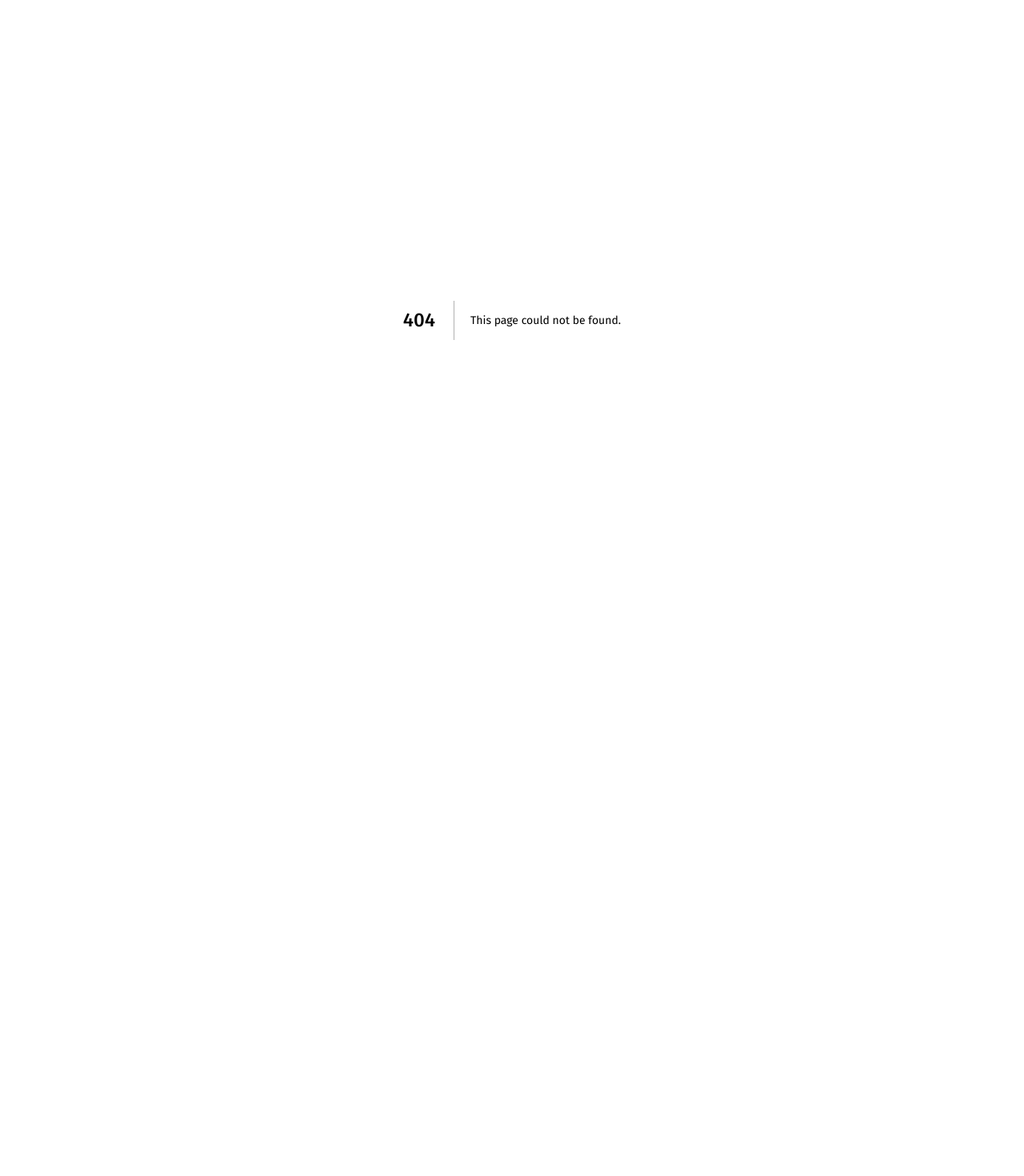
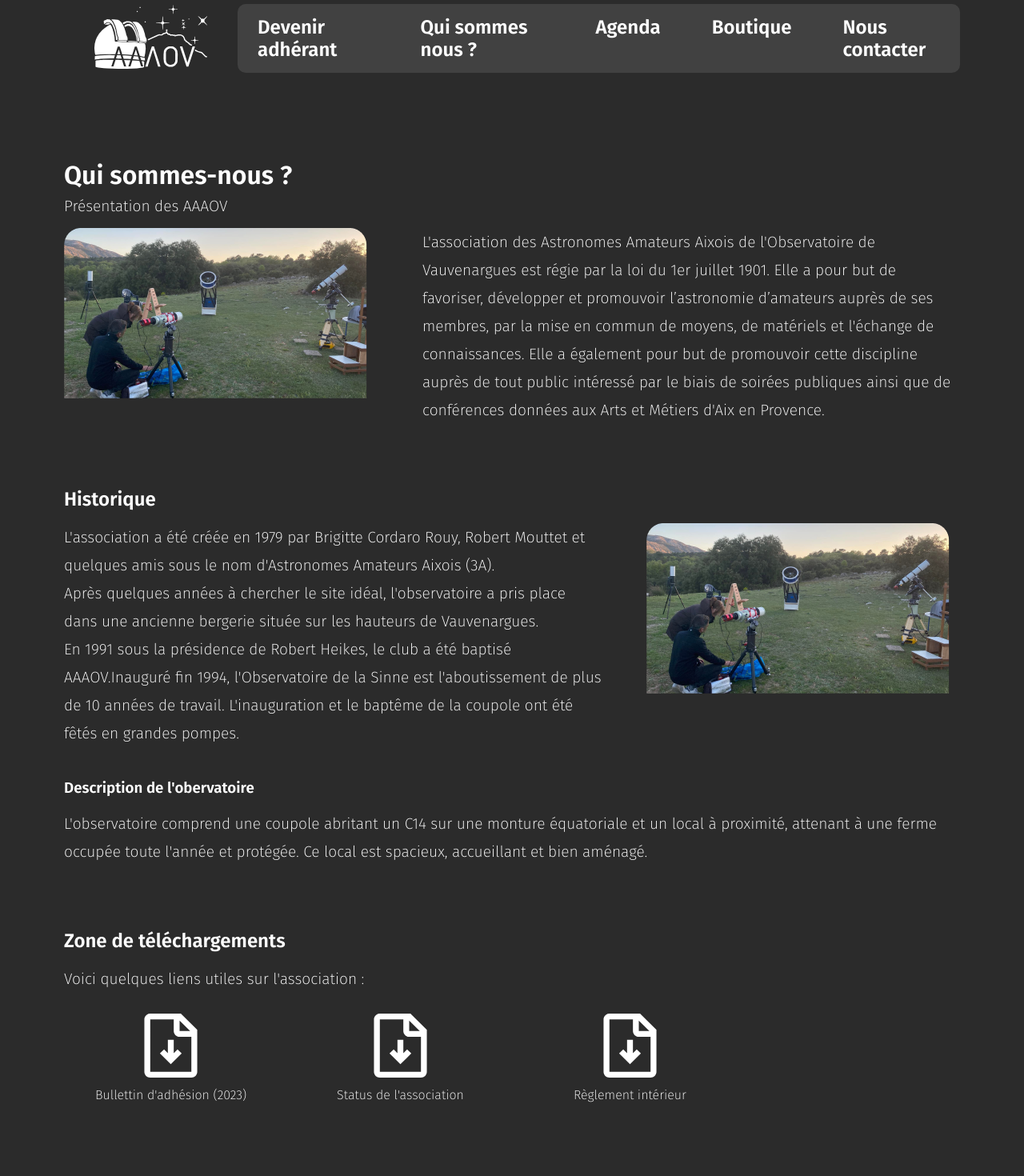
Before and after one commit to EloxFire/AAAOV, a Next.js app: page /qui-sommes-nous in a window 1280 px wide. Before the commit this address had no page. Shown: the top 1470 px of the page at 80% size. Before the commit the page ends 800 px from the top, so only its background shows below. Built offline with nearby package versions, Linux system fonts and the light colour scheme.

Commit message:
Added about page

```diff
--- a/src/pages/index.tsx
+++ b/src/pages/index.tsx
@@ -37,7 +37,6 @@ export default function Home() {
         <HomeCta label="Qui sommes nous ?" href='/qui-sommes-nous' />
         <HomeCta label="Agenda" href='/agenda' />
         <HomeCta label="Boutique" href='/boutique' />
-        <HomeCta label="Téléchargements" href='/telechargements' />
         <HomeCta label="Nous contacter" href='/contact' />
       </div>
       <div className={homeStyles.carrousselContainer}>
--- /dev/null
+++ b/src/pages/qui-sommes-nous.tsx
@@ -0,0 +1,62 @@
+import React from 'react'
+import AAAOV_LOGO from '/public/images/AAAOV_logo.svg'
+import Navbar from '../components/Navbar'
+import aboutStyles from '../styles/pages/About.module.scss'
+import Footer from '../components/Footer'
+import File from '../components/File'
+import members_nights from '/public/images/thumbnails/members_nights.png'
+import Image from 'next/image'
+
+export default function About() {
+  return (
+    <>
+      <Navbar logo={AAAOV_LOGO} links={[
+        { label: 'Devenir adhérant', href: '/rejoindre' },
+        { label: 'Qui sommes nous ?', href: '/qui-sommes-nous' },
+        { label: 'Agenda', href: '/' },
+        { label: 'Boutique', href: '/' },
+        { label: 'Nous contacter', href: '/' }
+      ]} />
+      <div className={aboutStyles.about}>
+        <h1>Qui sommes-nous ?</h1>
+        <p className={aboutStyles.subtitle}>Présentation des AAAOV</p>
+        <div style={{ display: 'flex', flexDirection: 'row', justifyContent: 'space-between' }}>
+          <div style={{ width: '35%' }}>
+            <Image alt='Membre initiaux des AAAOV' src={members_nights} className={aboutStyles.image} />
+          </div>
+          <div style={{ width: '60%' }}>
+            <p className={aboutStyles.text}>L&apos;association des Astronomes Amateurs Aixois de l&apos;Observatoire de Vauvenargues est régie par la loi du 1er juillet 1901. Elle a pour but de favoriser, développer et promouvoir l’astronomie d’amateurs auprès de ses membres, par la mise en commun de moyens, de matériels et l&apos;échange de connaissances. Elle a également pour but de promouvoir cette discipline auprès de tout public intéressé par le biais de soirées publiques ainsi que de conférences données aux Arts et Métiers d&apos;Aix en Provence.</p>
+          </div>
+        </div>
+
+        <div className={aboutStyles.contentContainer}>
+          <h2 className={aboutStyles.contentHeader}>Historique</h2>
+          <div style={{ display: 'flex', flexDirection: 'row-reverse', justifyContent: 'space-between' }}>
+            <div style={{ width: '35%' }}>
+              <Image alt='Membre initiaux des AAAOV' src={members_nights} className={aboutStyles.image} />
+            </div>
+            <div style={{ width: '60%' }}>
+              <p className={aboutStyles.text}>L&apos;association a été créée en 1979 par Brigitte Cordaro Rouy, Robert Mouttet et quelques amis sous le nom d&apos;Astronomes Amateurs Aixois (3A).</p>
+              <p className={aboutStyles.text}>Après quelques années à chercher le site idéal, l&apos;observatoire a pris place dans une ancienne bergerie située sur les hauteurs de Vauvenargues.</p>
+              <p className={aboutStyles.text}>En 1991 sous la présidence de Robert Heikes, le club a été baptisé AAAOV.Inauguré fin 1994, l&apos;Observatoire de la Sinne est l&apos;aboutissement de plus de 10 années de travail. L&apos;inauguration et le baptême de la coupole ont été fêtés en grandes pompes.</p>
+            </div>
+          </div>
+          <div style={{ marginTop: '5vh' }}>
+            <h3 className={aboutStyles.contentHeader}>Description de l&apos;obervatoire</h3>
+            <p className={aboutStyles.text}>L&apos;observatoire comprend une coupole abritant un C14 sur une monture équatoriale et un local à proximité, attenant à une ferme occupée toute l&apos;année et protégée. Ce local est spacieux, accueillant et bien aménagé.</p>
+          </div>
+        </div>
+        <div className={aboutStyles.contentContainer}>
+          <h2 className={aboutStyles.contentHeader}>Zone de téléchargements</h2>
+          <p className={aboutStyles.text}>Voici quelques liens utiles sur l&apos;association :</p>
+          <div className={aboutStyles.linksDownloadContainer}>
+            <File name="Bullettin d'adhésion (2023)" url="http://www.astrosurf.com/aaaov/documents/Bulletin%20d'adh%C3%A9sion%20AAAOV.pdf" />
+            <File name="Status de l'association" url="http://www.astrosurf.com/aaaov/documents/1-Statuts%202018.pdf" />
+            <File name="Règlement intérieur" url="http://www.astrosurf.com/aaaov/documents/2-%20RI%202018-03.pdf" />
+          </div>
+        </div>
+      </div>
+      <Footer />
+    </>
+  )
+}
--- a/src/pages/rejoindre.tsx
+++ b/src/pages/rejoindre.tsx
@@ -10,7 +10,7 @@ export default function rejoindre() {
     <>
       <Navbar logo={AAAOV_LOGO} links={[
         { label: 'Devenir adhérant', href: '/rejoindre' },
-        { label: 'Qui sommes nous ?', href: '/' },
+        { label: 'Qui sommes nous ?', href: '/qui-sommes-nous' },
         { label: 'Agenda', href: '/' },
         { label: 'Boutique', href: '/' },
         { label: 'Téléchargements', href: '/' },
--- a/src/styles/globals.scss
+++ b/src/styles/globals.scss
@@ -17,6 +17,10 @@ body {
 }
 
 h1 {
+  font-weight: 600;
+}
+
+h3 {
   font-weight: 600;
 }
 
--- /dev/null
+++ b/src/styles/pages/About.module.scss
@@ -0,0 +1,47 @@
+@import '../mixin';
+
+.about {
+  display: flex;
+  flex-direction: column;
+  padding-top: 25vh;
+  height: auto;
+
+  .subtitle {
+    font-size: 1.2rem;
+    font-weight: 200;
+    margin-bottom: 2vh;
+    margin-top: 1vh;
+  }
+
+  .text {
+    font-size: 1.2rem;
+    color: $white;
+    line-height: 35px;
+  }
+
+  .contentContainer {
+    margin-top: 10vh;
+
+    .contentHeader {
+      font-weight: 600;
+      margin-bottom: 2vh;
+    }
+  }
+
+  .list {
+    padding-top: 2vh;
+  }
+
+  .link {
+    color: $white;
+    text-decoration: underline;
+  }
+
+  .linksDownloadContainer {
+    display: flex;
+    flex-direction: row;
+    justify-content: flex-start;
+    margin-top: 2vh;
+    margin-bottom: 2vh;
+  }
+}
```
